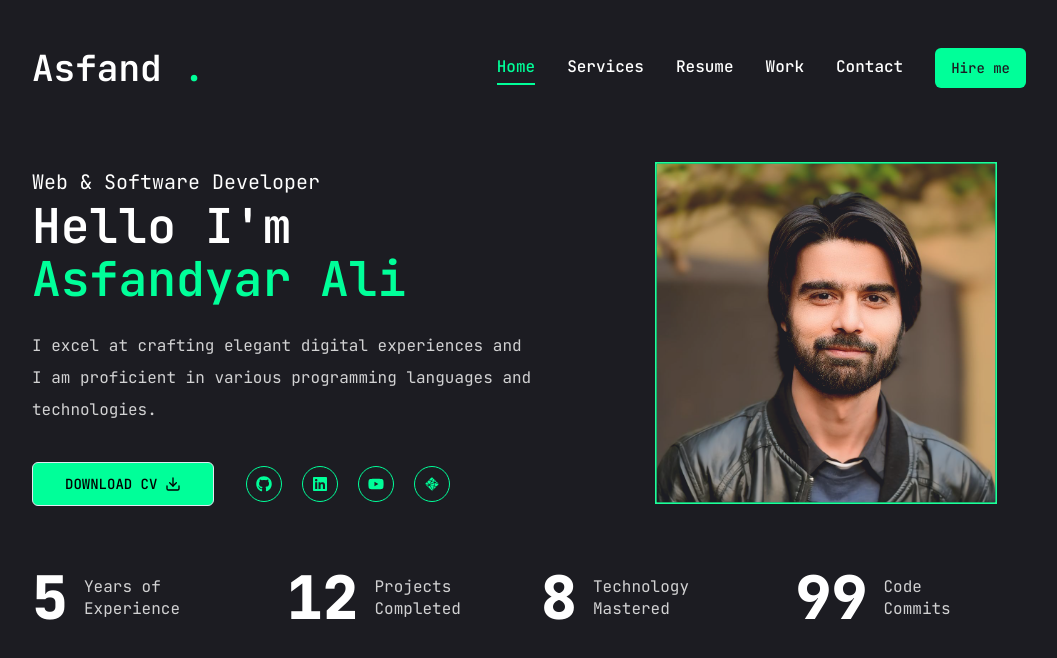
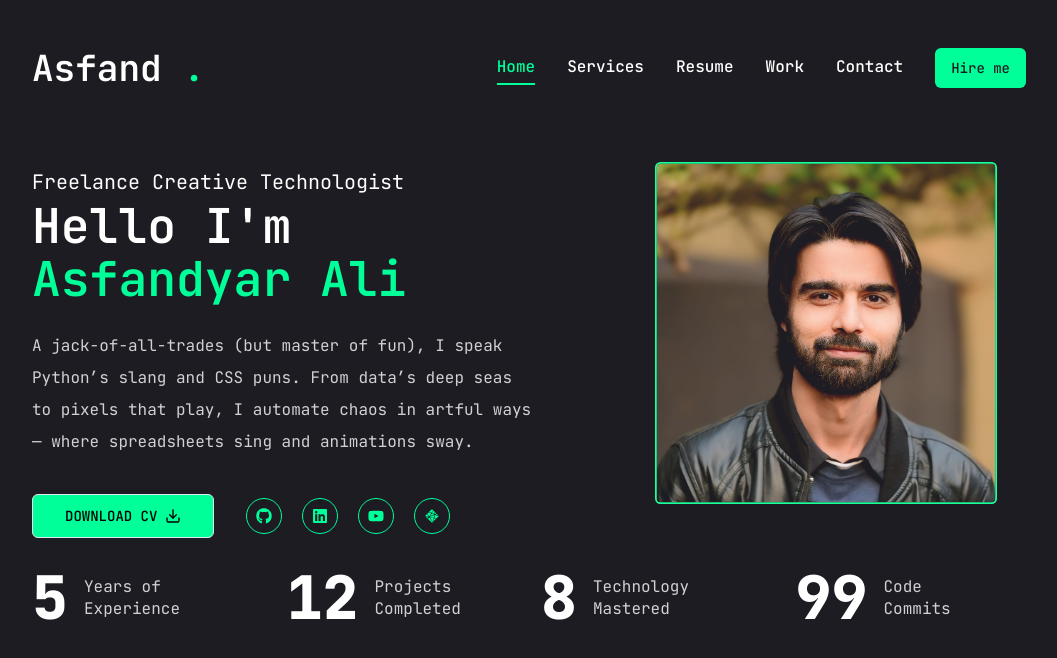
Before and after one commit to imasfandyarali/portfolio2, a Next.js app: page / in a window 1280 px wide. Shown: the top 658 px of the page, without its empty margins (111-1168 px from the left). Built offline with nearby package versions, Linux system fonts and the light colour scheme.

Commit message:
homepage poetic complete

```diff
--- a/app/page.jsx
+++ b/app/page.jsx
@@ -11,14 +11,16 @@ const Home = () => {
       <div className="max-w-screen-lg container mx-auto h-full">
         <div className="flex flex-col xl:flex-row  justify-between xl:pt-8 xl:pb-18">
           <div className="text-center xl:text-left order-2 xl:order-none">
-            <span className="text-xl">Web & Software Developer</span>
+            <span className="text-xl">Freelance Creative Technologist</span>
             <h1 className="h2 mb-6">
               Hello I&apos;m <br />
               <span className="text-accent">Asfandyar Ali</span>
             </h1>
             <p className="max-w-[500px] mb-9 text-white/80">
-              I excel at crafting elegant digital experiences and I am
-              proficient in various programming languages and technologies.
+              A jack-of-all-trades (but master of fun), I speak Python’s slang
+              and CSS puns. From data’s deep seas to pixels that play, I
+              automate chaos in artful ways— where spreadsheets sing and
+              animations sway.
             </p>
             <div className="flex flex-col xl:flex-row items-center gap-8">
               <Button
--- a/components/Photo.jsx
+++ b/components/Photo.jsx
@@ -28,7 +28,7 @@ const Photo = () => {
             quality={100}
             fill
             alt=""
-            className="object-cover scale-90 border-2 border-accent mt-8 "
+            className="object-cover scale-90 border-2 border-accent mt-8 rounded-md "
           />
         </motion.div>
         {/* circle - to see circle remove opacity-0 class*/}
```
